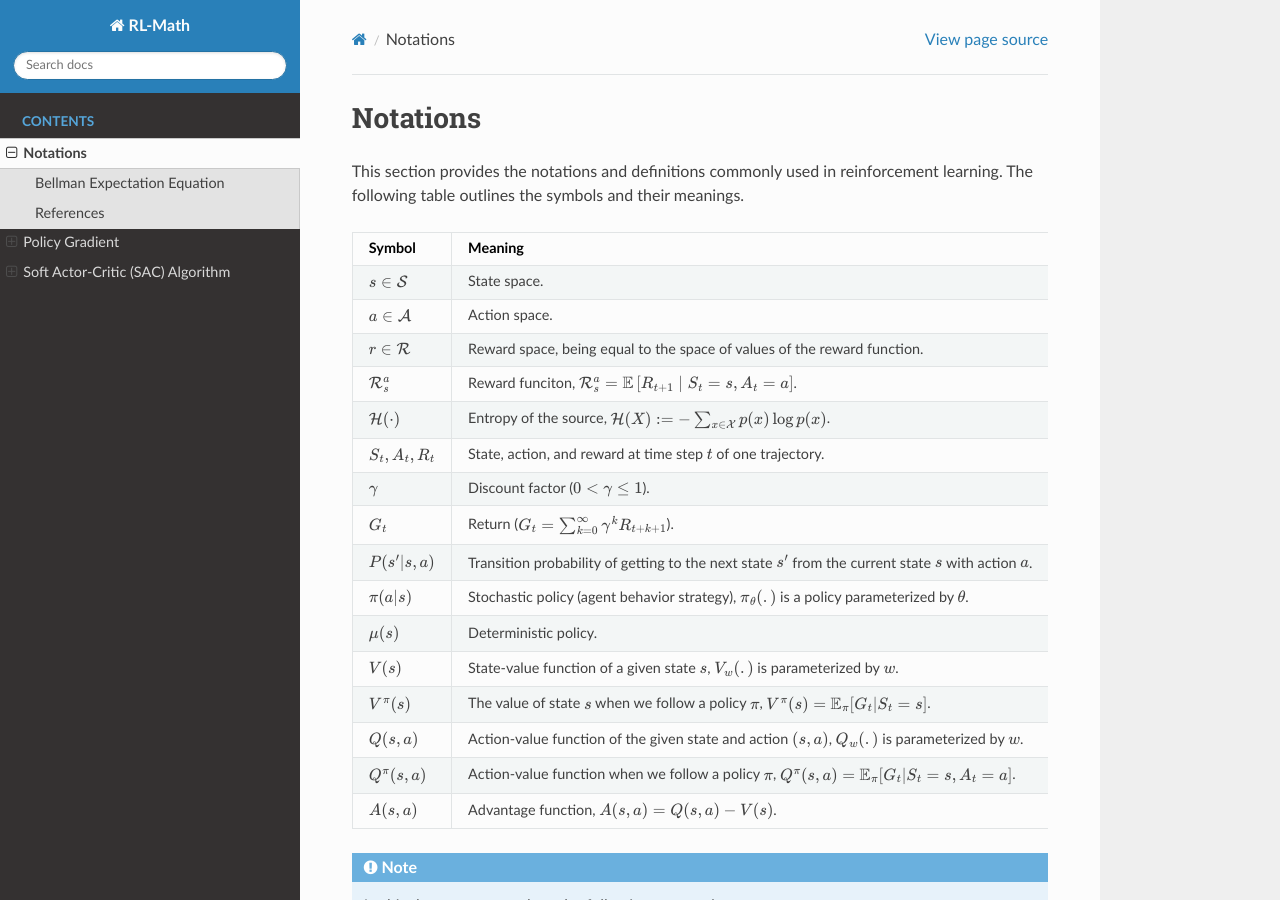
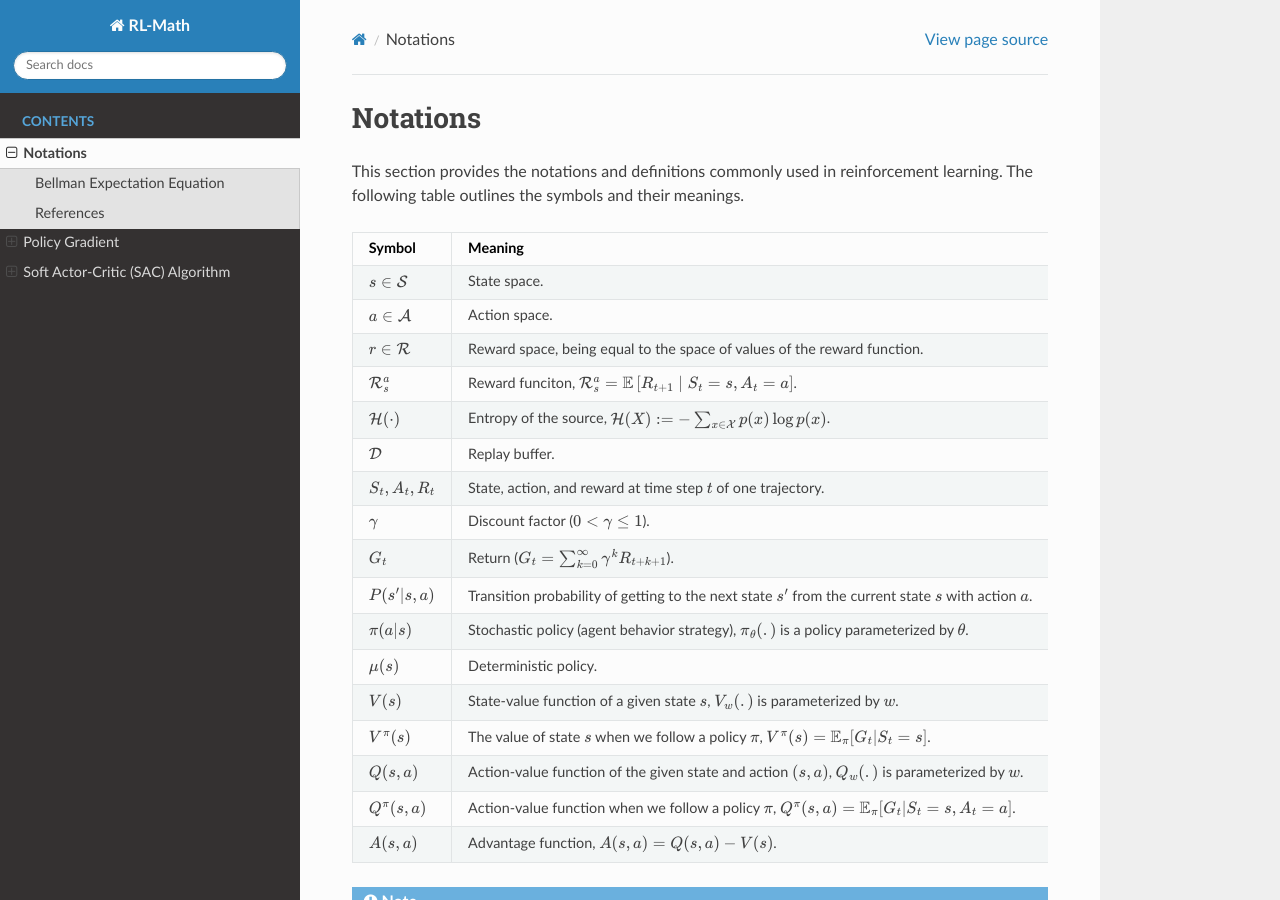
Before and after one commit to boyin96/Reinforcement-Learning-Math, a Sphinx documentation site: the page built from docs/source/symbols.rst, in a window 1280 px wide and 900 px high. Built offline with Sphinx 7.4.7 and the Read the Docs theme 3.1.0, drawn with Linux system fonts in a browser that asks for light colours; formulas are drawn with MathJax 3.

Commit message:
Update symbols.rst

```diff
--- a/docs/source/symbols.rst
+++ b/docs/source/symbols.rst
@@ -19,6 +19,8 @@ This section provides the notations and definitions commonly used in reinforceme
      - Reward funciton, :math:`\mathcal{R}_s^a=\mathbb{E}\left[R_{t+1} \mid S_t=s, A_t=a\right]`.
    * - :math:`\mathcal{H}(\cdot)`
      - Entropy of the source, :math:`\mathcal{H}(X):=-\sum_{x \in \mathcal{X}} p(x) \log p(x)`.
+   * - :math:`\mathcal{D}`
+     - Replay buffer.
    * - :math:`S_t, A_t, R_t`
      - State, action, and reward at time step :math:`t` of one trajectory.
    * - :math:`\gamma`
```
